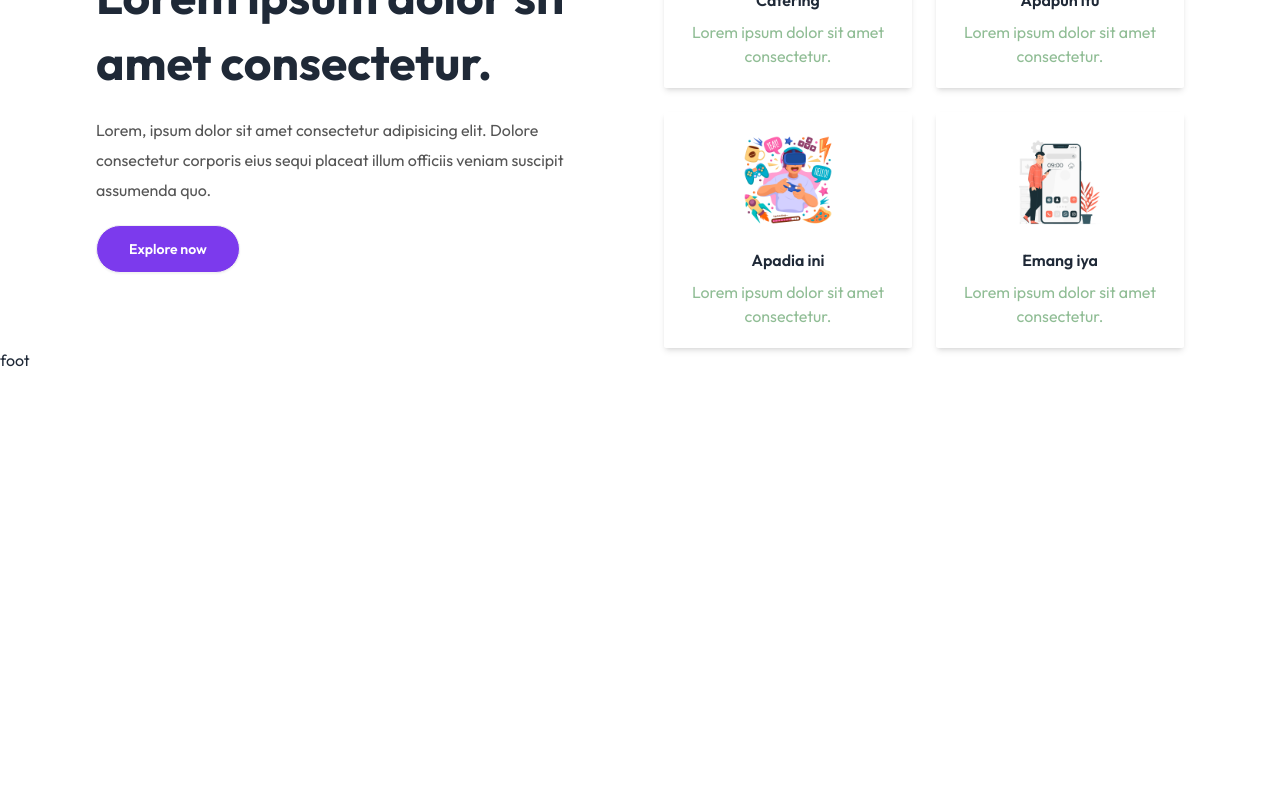
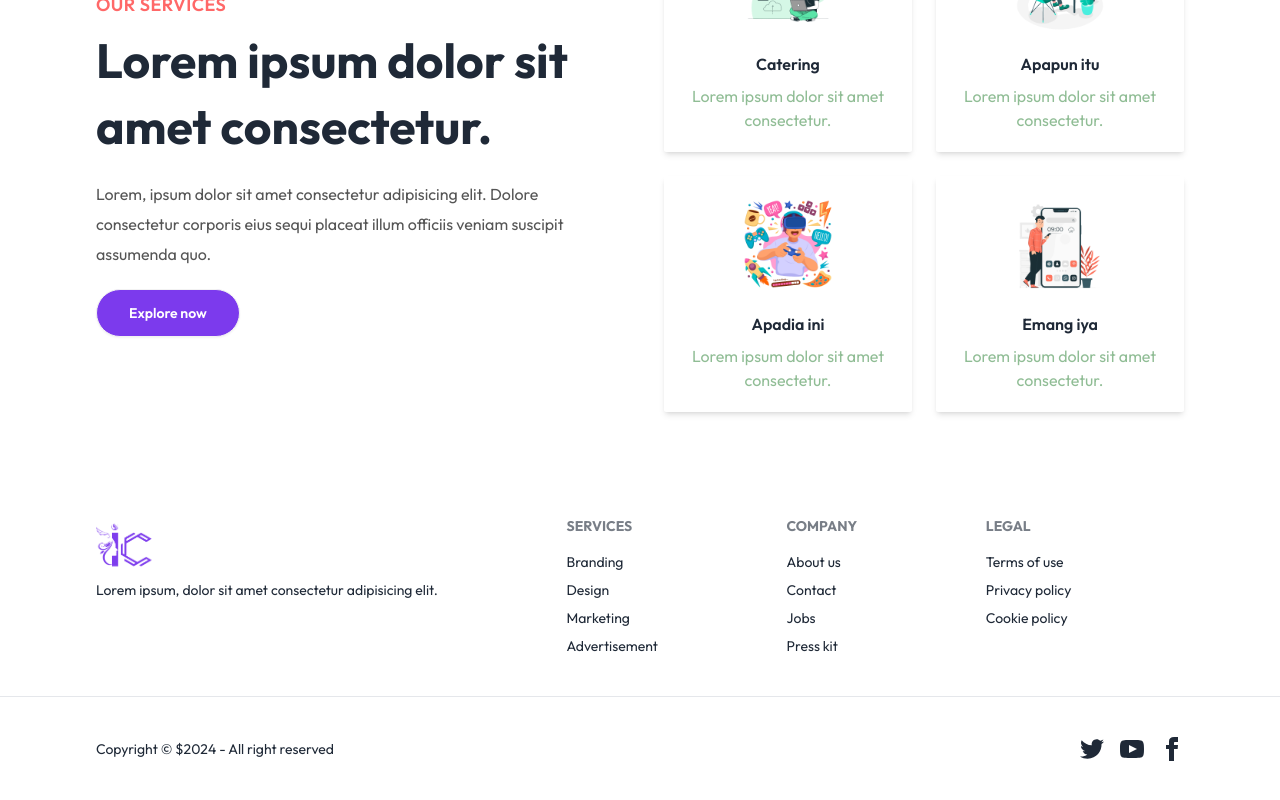
Before and after one commit to imancrrzii/resto-mern, a React (Vite) app in the folder mern-client/: page / in a window 1280 px wide. Shown: the part 2796-3596 px from the top of the page. Before the commit the page ends 3168 px from the top, so only its background shows below. Built offline with nearby package versions, Linux system fonts and the light colour scheme.

Commit message:
feat: add footer components

```diff
--- /dev/null
+++ b/mern-client/src/components/Footer.jsx
@@ -0,0 +1,78 @@
+import React from "react";
+
+const Footer = () => {
+  return (
+    <div>
+      <footer className="footer xl:px-24 px-4 py-10 text-base-content ">
+        <aside>
+          <img src="/images/logo.png" alt="" className="h-14" />
+          <p>Lorem ipsum, dolor sit amet consectetur adipisicing elit.</p>
+        </aside>
+        <nav>
+          <h6 className="footer-title">Services</h6>
+          <a className="link link-hover">Branding</a>
+          <a className="link link-hover">Design</a>
+          <a className="link link-hover">Marketing</a>
+          <a className="link link-hover">Advertisement</a>
+        </nav>
+        <nav>
+          <h6 className="footer-title">Company</h6>
+          <a className="link link-hover">About us</a>
+          <a className="link link-hover">Contact</a>
+          <a className="link link-hover">Jobs</a>
+          <a className="link link-hover">Press kit</a>
+        </nav>
+        <nav>
+          <h6 className="footer-title">Legal</h6>
+          <a className="link link-hover">Terms of use</a>
+          <a className="link link-hover">Privacy policy</a>
+          <a className="link link-hover">Cookie policy</a>
+        </nav>
+      </footer>
+
+      <hr />
+      <footer className="footer items-center xl:px-24 px-4 py-10">
+        <aside className="grid-flow-col items-center">
+          <p>Copyright © ${new Date().getFullYear()} - All right reserved</p>
+        </aside>
+        <nav className="grid-flow-col gap-4 md:place-self-center md:justify-self-end">
+          <a>
+            <svg
+              xmlns="http://www.w3.org/2000/svg"
+              width="24"
+              height="24"
+              viewBox="0 0 24 24"
+              className="fill-current"
+            >
+              <path d="M24 4.557c-.883.392-1.832.656-2.828.775 1.017-.609 1.798-1.574 2.165-2.724-.951.564-2.005.974-3.127 1.195-.897-.957-2.178-1.555-3.594-1.555-3.179 0-5.515 2.966-4.797 6.045-4.091-.205-7.719-2.165-10.148-5.144-1.29 2.213-.669 5.108 1.523 6.574-.806-.026-1.566-.247-2.229-.616-.054 2.281 1.581 4.415 3.949 4.89-.693.188-1.452.232-2.224.084.626 1.956 2.444 3.379 4.6 3.419-2.07 1.623-4.678 2.348-7.29 2.04 2.179 1.397 4.768 2.212 7.548 2.212 9.142 0 14.307-7.721 13.995-14.646.962-.695 1.797-1.562 2.457-2.549z"></path>
+            </svg>
+          </a>
+          <a>
+            <svg
+              xmlns="http://www.w3.org/2000/svg"
+              width="24"
+              height="24"
+              viewBox="0 0 24 24"
+              className="fill-current"
+            >
+              <path d="M19.615 3.184c-3.604-.246-11.631-.245-15.23 0-3.897.266-4.356 2.62-4.385 8.816.029 6.185.484 8.549 4.385 8.816 3.6.245 11.626.246 15.23 0 3.897-.266 4.356-2.62 4.385-8.816-.029-6.185-.484-8.549-4.385-8.816zm-10.615 12.816v-8l8 3.993-8 4.007z"></path>
+            </svg>
+          </a>
+          <a>
+            <svg
+              xmlns="http://www.w3.org/2000/svg"
+              width="24"
+              height="24"
+              viewBox="0 0 24 24"
+              className="fill-current"
+            >
+              <path d="M9 8h-3v4h3v12h5v-12h3.642l.358-4h-4v-1.667c0-.955.192-1.333 1.115-1.333h2.885v-5h-3.808c-3.596 0-5.192 1.583-5.192 4.615v3.385z"></path>
+            </svg>
+          </a>
+        </nav>
+      </footer>
+    </div>
+  );
+};
+
+export default Footer;
--- a/mern-client/src/layouts/Main.jsx
+++ b/mern-client/src/layouts/Main.jsx
@@ -1,13 +1,14 @@
 import React from 'react'
 import { Outlet } from 'react-router-dom'
 import Navbar from '../components/Navbar'
+import Footer from '../components/Footer'
 
 const Main = () => {
   return (
     <div>
       <Navbar/>
       <Outlet/>
-      <footer>foot</footer>
+      <Footer/>
     </div>
   )
 }
--- a/mern-client/src/pages/home/Services.jsx
+++ b/mern-client/src/pages/home/Services.jsx
@@ -29,7 +29,7 @@
 
 const Services = () => {
   return (
-    <div className="max-w-screen-2xl container mx-auto xl:px-24 px-4">
+    <div className="max-w-screen-2xl container mx-auto xl:px-24 px-4 my-16">
       <div className="flex flex-col md:flex-row items-center justify-between gap-12">
         {/* text */}
         <div className="md:w-1/2">
--- a/mern-client/src/pages/home/Testimonial.jsx
+++ b/mern-client/src/pages/home/Testimonial.jsx
@@ -3,7 +3,7 @@
 
 const Testimonial = () => {
   return (
-    <div className="max-w-screen-2xl container mx-auto xl:px-24 px-4">
+    <div className="max-w-screen-2xl container mx-auto xl:px-24 px-4 my-16">
       <div className="flex flex-col md:flex-row items-center justify-between gap-12">
         <div className="md:w-1/2">
           <img src="/images/mobile-design.png" alt="" />
```
